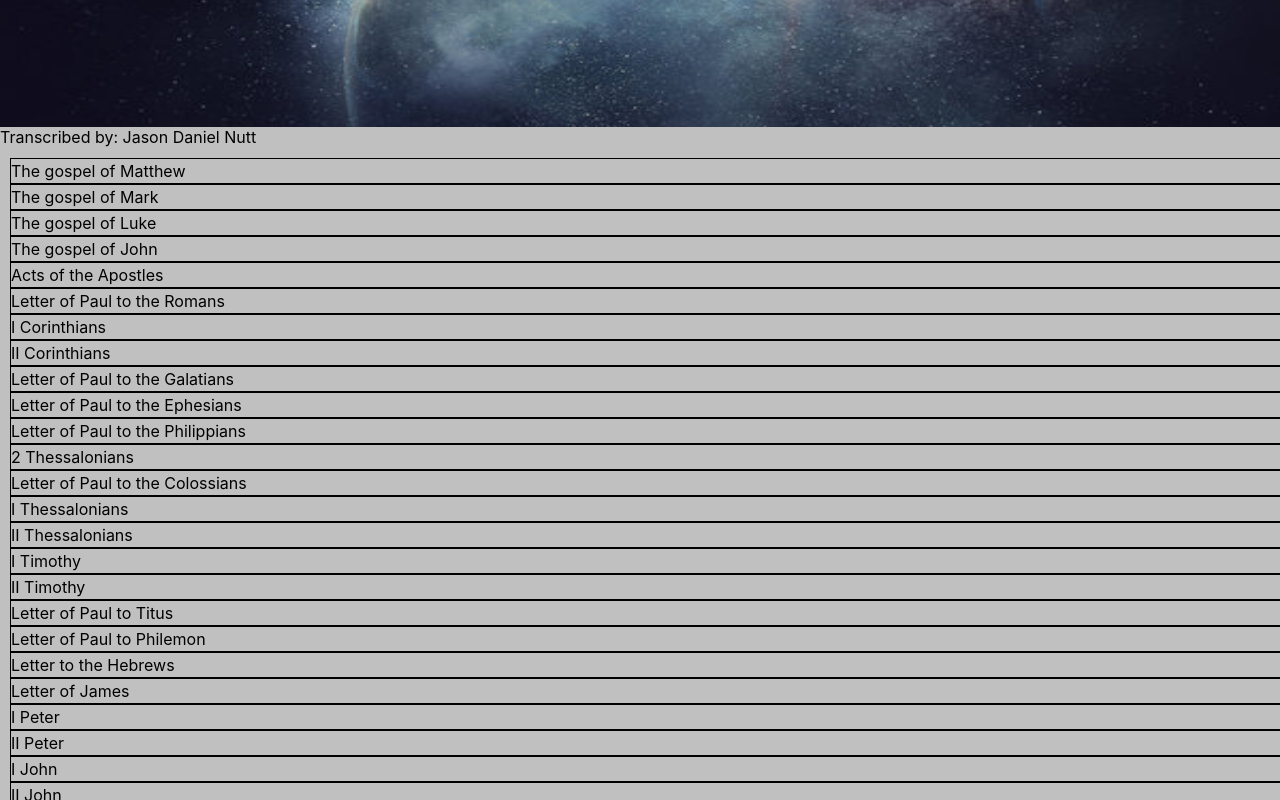
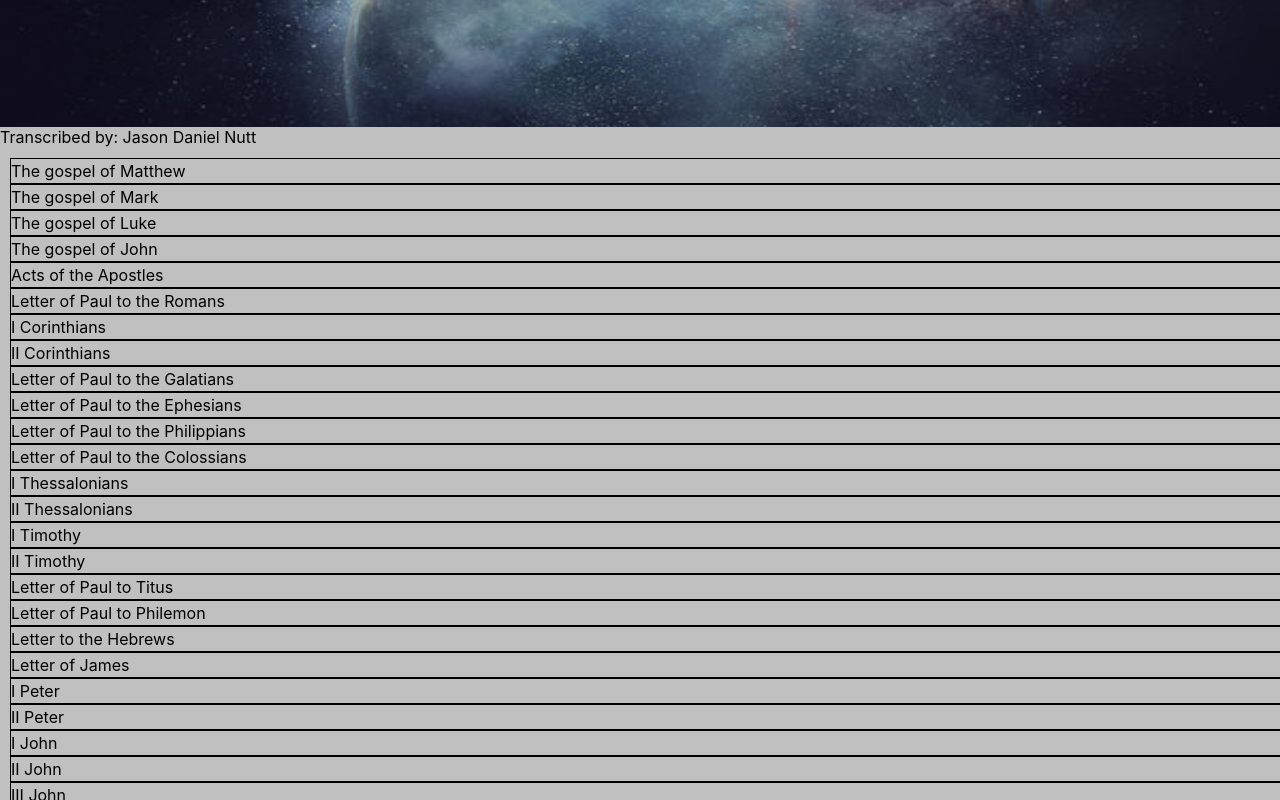
Before and after one commit to jnutt367/the-holy-bible, a Next.js app: page / in a window 1280 px wide. Shown: the part 571-1371 px from the top of the page. Built offline with nearby package versions, Linux system fonts and the light colour scheme.

Commit message:
Update index.js
added links up to titus

```diff
--- a/pages/index.js
+++ b/pages/index.js
@@ -47,21 +47,42 @@ export default function Home() {
                        <a href="https://acts-zeta.vercel.app/">
                            <li className={styles.li}>Acts of the Apostles</li>
                        </a>
+                       <a href="https://romans-five.vercel.app/">
                             <li className={styles.li}>Letter of Paul to the Romans</li>
+                        </a>
+                        <a href="https://first-corinthians.vercel.app/">
                            <li className={styles.li}>I Corinthians</li>
+                        </a>
+                        <a href="https://second-corinthians.vercel.app/">
                             <li className={styles.li}>II Corinthians</li>
+                        </a>
+                        <a href="https://galatians.vercel.app/">
                            <li className={styles.li}>Letter of Paul to the Galatians</li>
+                        </a>
+                        <a href="https://ephesians.vercel.app/">
                            <li className={styles.li}>Letter of Paul to the Ephesians</li>
+                        </a>
 
+                        <a href="https://phillipians.vercel.app/">
+                               <li className={styles.li}>Letter of Paul to the Philippians</li>
+                        </a>
 
-                               <li className={styles.li}>Letter of Paul to the Philippians</li>
-                           <li className={styles.li}>2 Thessalonians</li>
+                        <a href="https://colossians.vercel.app/">
                             <li className={styles.li}>Letter of Paul to the Colossians</li>
+                        </a>
+                        <a href="https://first-thessalonians.vercel.app/">
                            <li className={styles.li}>I Thessalonians</li>
+                        </a>
+                        <a href="https://second-thessalonians.vercel.app/">
                            <li className={styles.li}>II Thessalonians</li>
+                        </a>
+                        <a href="https://first-timothy.vercel.app/">
+                             <li className={styles.li}>I Timothy</li>
+                        </a>
+                        <a href="https://second-timothy.vercel.app/">
+                           <li className={styles.li}>II Timothy</li>
+                        </a>
 
-                             <li className={styles.li}>I Timothy</li>
-                           <li className={styles.li}>II Timothy</li>
                             <li className={styles.li}>Letter of Paul to Titus</li>
                            <li className={styles.li}>Letter of Paul to Philemon</li>
                            <li className={styles.li}>Letter to the Hebrews</li>
```
